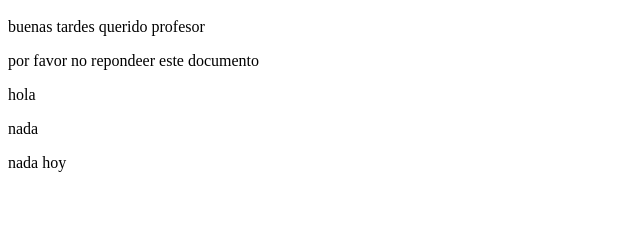
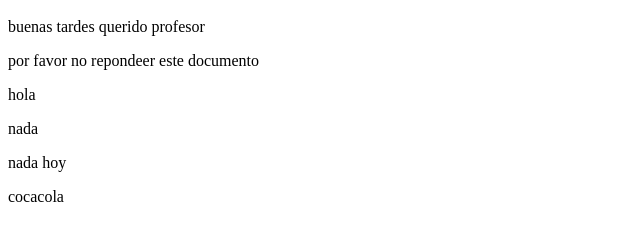
Before and after one commit to anyelo-ipuana/leomerson-y-anyelo, a plain HTML site: page archivo area 51/index.html in a window 1280 px wide. Shown: the part 48-288 px from the top of the page, without its empty margins (0-640 px from the left). Drawn offline with Linux system fonts and the light colour scheme.

Commit message:
Update index.html

```diff
--- a/archivo area 51/index.html
+++ b/archivo area 51/index.html
@@ -11,5 +11,6 @@
     <p>hola</p>
     <p>nada</p>
     <p>nada hoy</p>
+    <p>cocacola</p>
 </body>
 </html>
```
